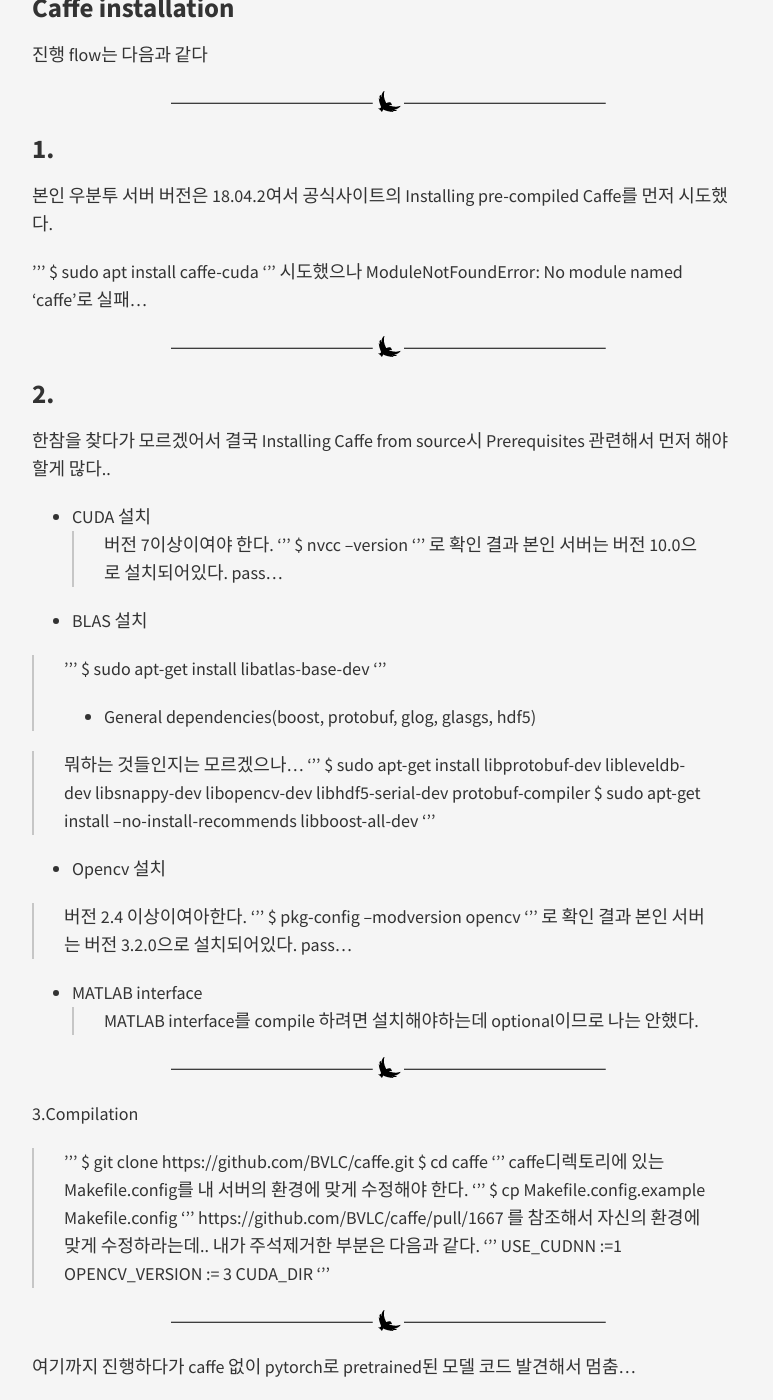
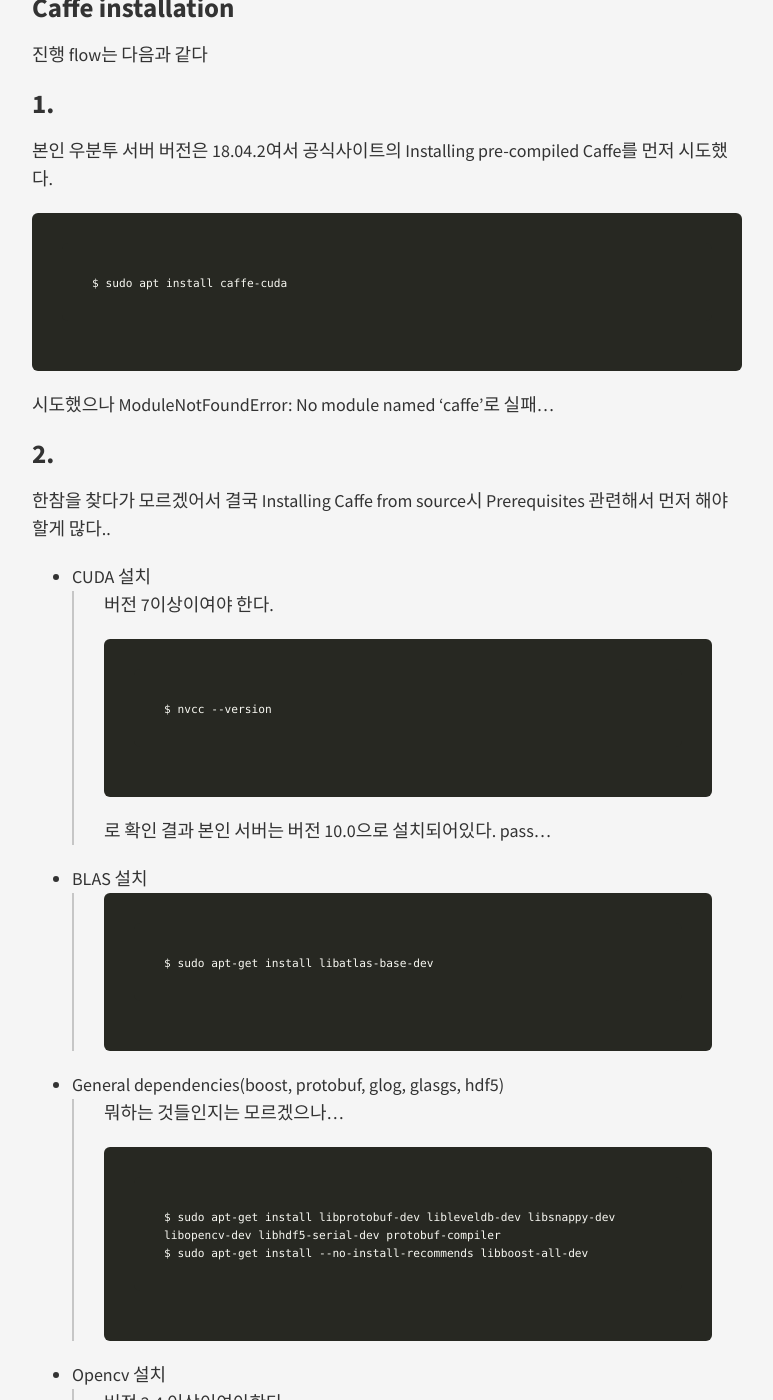
Before and after one commit to hsh1108/hsh1108.github.io, a Jekyll site: the page built from _posts/2019-04-12-Caffe-installation.md, in a window 1280 px wide and 1400 px high, scrolled down 191 px. Shown: the whole window, without its empty margins (253-1026 px from the left). Built offline with Jekyll 4.4.1, drawn with Linux system fonts in a browser that asks for light colours; some of the changed text lies outside the part shown.

Commit message:
caffe installation

````diff
--- a/_posts/2019-04-12-Caffe-installation.md
+++ b/_posts/2019-04-12-Caffe-installation.md
@@ -4,18 +4,12 @@ title: Caffe installation
 ---
 
 진행 flow는 다음과 같다
-
-- - -
-
 ## 1.
 본인 우분투 서버 버전은 18.04.2여서 공식사이트의 Installing pre-compiled Caffe를 먼저 시도했다.
-
-'''
+```
 $ sudo apt install caffe-cuda
-'''
+```
 시도했으나 ModuleNotFoundError: No module named 'caffe'로 실패...
-
-- - -
 
 ## 2.
 한참을 찾다가 모르겠어서 결국  Installing Caffe from source시
@@ -24,34 +18,32 @@ Prerequisites 관련해서 먼저 해야할게 많다..
 - CUDA 설치
 >
 버전 7이상이여야 한다.
-'''
+```
 $ nvcc --version
-'''
+```
 로 확인 결과 본인 서버는 버전 10.0으로 설치되어있다.
 pass...
 
 - BLAS 설치
+>
+```
+$ sudo apt-get install libatlas-base-dev
+```
 
->
-'''
-$ sudo apt-get install libatlas-base-dev
-'''
 - General dependencies(boost, protobuf, glog, glasgs, hdf5)
-
 >
 뭐하는 것들인지는 모르겠으나...
-'''
+```
 $ sudo apt-get install libprotobuf-dev libleveldb-dev libsnappy-dev libopencv-dev libhdf5-serial-dev protobuf-compiler
 $ sudo apt-get install --no-install-recommends libboost-all-dev
-'''
+```
 
 - Opencv 설치
-
 >
 버전 2.4 이상이여아한다.
-'''
+```
 $ pkg-config --modversion opencv
-'''
+```
 로 확인 결과 본인 서버는 버전 3.2.0으로 설치되어있다.
 pass...
 
@@ -59,26 +51,25 @@ pass...
 >
 MATLAB interface를 compile 하려면 설치해야하는데 optional이므로 나는 안했다.
 
-- - -
-
-3.Compilation
+## 3.
+Compilation
 
 >
-'''
+```
 $ git clone https://github.com/BVLC/caffe.git
 $ cd caffe
-'''
+```
 caffe디렉토리에 있는 Makefile.config를 내 서버의 환경에 맞게 수정해야 한다.
-'''
+```
 $ cp Makefile.config.example Makefile.config
-'''
+```
 https://github.com/BVLC/caffe/pull/1667 를 참조해서 자신의 환경에 맞게 수정하라는데..
 내가 주석제거한 부분은 다음과 같다.
-'''
+```
 USE_CUDNN :=1
 OPENCV_VERSION := 3
 CUDA_DIR
-'''
+```
 
 ---
 
````
